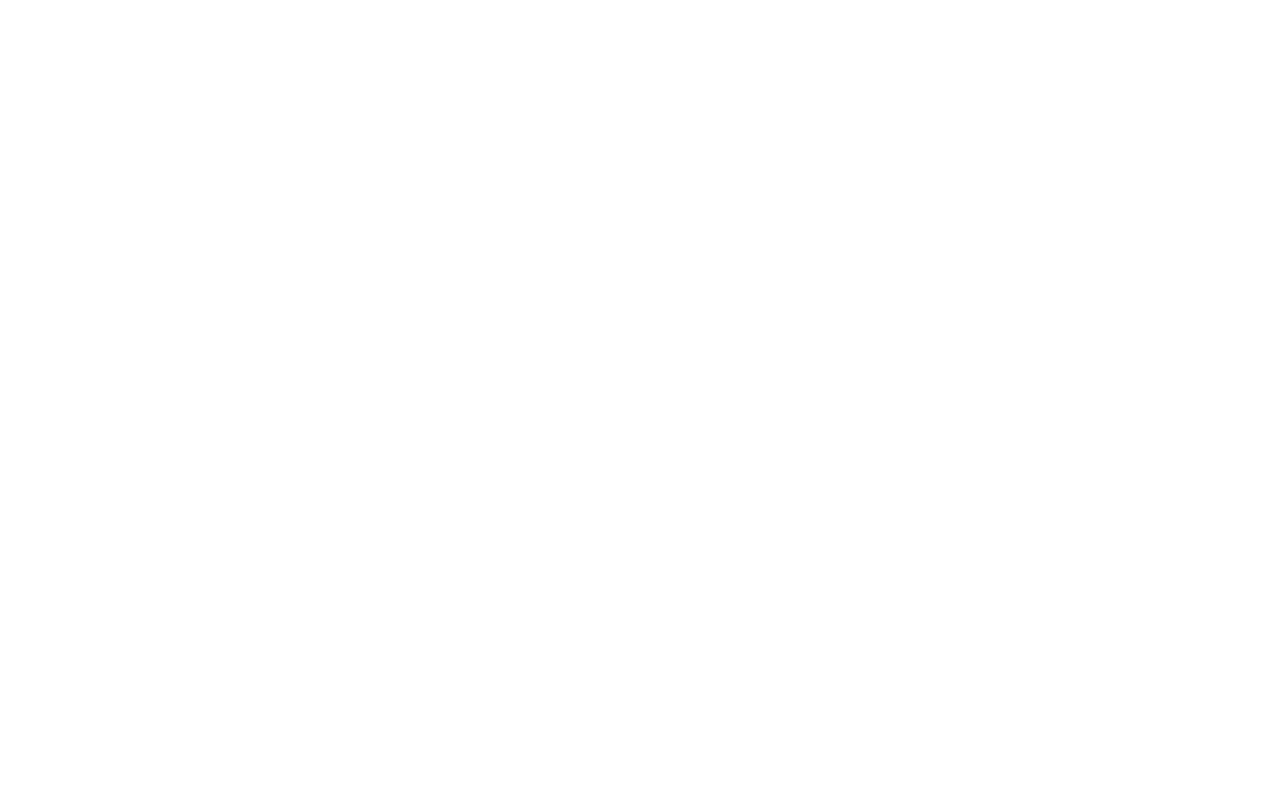
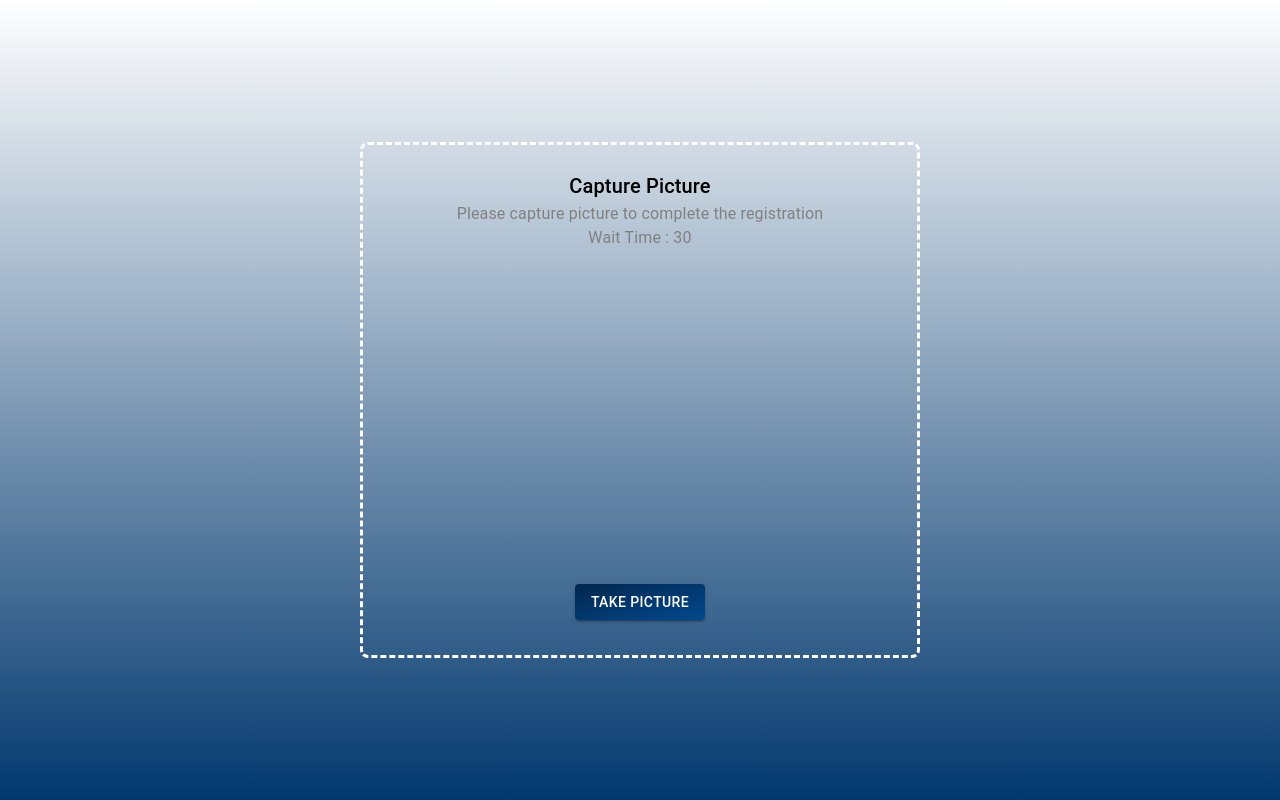
Before and after one commit to MerubS/FYP-Project, a React (Create React App) app in the folder frontend/: page /upload in a window 1280 px wide. Before the commit this address had no page. Built offline with nearby package versions, Linux system fonts and the light colour scheme; no server answers.

Commit message:
Upload picture changes

```diff
--- a/frontend/src/App.js
+++ b/frontend/src/App.js
@@ -6,6 +6,7 @@ import Test from "./Pages/Test"
 import { BrowserRouter as Router, Routes, Route } from "react-router-dom";
 import './App.css';
 import Thankyou from "./Pages/Thankyou";
+import Uploadpic from "./Pages/Uploadpic";
 
 
 function App() {
@@ -18,6 +19,7 @@ function App() {
             <Route path="/dashboard" element={<TabPanel />} />
             <Route path="/register" element={<Register/>}/>
             <Route path="/test" element={<Test/>}/>
+            <Route path="/upload" element={<Uploadpic/>}/>
             <Route path="/thankyou" element={<Thankyou/>}/>
         </Routes>
       </Router>
--- a/frontend/src/Components/Navbar.js
+++ b/frontend/src/Components/Navbar.js
@@ -8,7 +8,7 @@ const Navbar = () => {
     <AppBar position="static" style={{background: 'linear-gradient(to right bottom, #00264D, #02386E , #00498D)'}}>
       <Toolbar sx={{ display: { xs: "flex" }, flexDirection: "row", justifyContent: "space-between"}}>
         <Typography variant="h6" component="div" > Smart Invigilance Tool </Typography>
-        <Box component="span" sx={{display: { md: "flex" }, flexDirection: "row", justifyContent: "space-evenly",}}>
+        {/* <Box component="span" sx={{display: { md: "flex" }, flexDirection: "row", justifyContent: "space-evenly",}}>
         <Typography variant="h8" component="div" sx={{paddingRight:'30px'}} >
           Home
         </Typography>
@@ -21,7 +21,7 @@ const Navbar = () => {
         <Typography variant="h8" component="div" sx={{paddingRight:'30px'}} >
           Sign in
         </Typography>
-        </Box>
+        </Box> */}
 
       </Toolbar>
     </AppBar>
--- a/frontend/src/Pages/BasicTabs/index.js
+++ b/frontend/src/Pages/BasicTabs/index.js
@@ -6,6 +6,8 @@ import Box from '@mui/material/Box';
 import Dashboard from '../Dashboard';
 import Report from '../Report';
 import QuestionBank from '../QuestionBank';
+import Navbar from '../../Components/Navbar';
+import Footer from '../../Components/Footer';
 
 function TabPanel(props) {
   const { children, value, index, ...other } = props;
@@ -42,7 +44,9 @@ export default function BasicTabs() {
   };
 
   return (
-    <Box sx={{ width: '100%' }}>
+    <>
+    <Navbar> </Navbar>
+    <Box sx={{ width: '100%' , marginBottom:'50px'}}>
       <Box sx={{ borderBottom: 1, borderColor: 'divider' }}>
         <Tabs value={value} onChange={handleChange} aria-label="basic tabs example">
           <Tab label="Dashboard" {...a11yProps(0)} />
@@ -60,5 +64,8 @@ export default function BasicTabs() {
         <Report/>
       </TabPanel>
     </Box>
+    <Footer/>
+    </>
+
   );
 }
--- a/frontend/src/Pages/QuestionBank/index.js
+++ b/frontend/src/Pages/QuestionBank/index.js
@@ -53,8 +53,8 @@ const QuestionBank = () => {
         {sbar.sopen && <PositionedSnackbar success={sbar.sstatus} open={sbar.sopen} handleClose={()=>{setsbar({sopen:false , sstatus:''})}}/>}
         <CreateQuestion open={open} setopen={()=>{setOpen(false)}} callback={showMessage}/>
         {isEdit && <EditQuestion open={isEdit} setopen={()=>{setisEdit(false)}} callback={showMessage} row={currques}/>}
-       <Grid container sx={{height:'70vh',marginTop:2, marginBottom:6}}>
-       <Grid container justifyContent='end' style={{padding:'3px'}}>
+       <Grid container sx={{height:'70vh',marginTop:0.2, marginBottom:6}}>
+       <Grid container justifyContent='end' style={{padding:'2px'}}>
     <Button color="primary" size="medium" onClick={deleteques} startIcon={<DeleteIcon />}> </Button>
     <Button color="primary" size="medium" onClick={()=>{currques && setisEdit(true)}} startIcon={<EditIcon />}> </Button>
      </Grid>
--- a/frontend/src/Pages/Register/index.js
+++ b/frontend/src/Pages/Register/index.js
@@ -35,7 +35,7 @@ const Register = () => {
             console.log(response.data.message);
             if (response.data.message === 'Success') {
                 localStorage.setItem('Candidatedetails', JSON.stringify(registerdata));
-                navigate('/test');
+                navigate('/upload');
             }
         }). catch((err)=>{
             console.log(err);
--- a/frontend/src/Pages/Report/index.js
+++ b/frontend/src/Pages/Report/index.js
@@ -21,7 +21,7 @@ const Report = () => {
         { field: 'pass', headerName: 'Pass', width: 130 },
       ];
  return (
-    <Grid container sx={{height:'80vh',marginTop:3}}>
+    <Grid container sx={{height:'70vh',marginTop:3}}>
     <DataGrid
      rows={rows}
      columns={columns}
--- a/frontend/src/Pages/Test/index.js
+++ b/frontend/src/Pages/Test/index.js
@@ -14,7 +14,7 @@ const Test = () => {
   const [loading , setloading] = useState(false);
   const [answers,setanswers] = useState([]);
   const [timelimit , settimelimit] = useState('');
-  const [open,setopen] = useState(true);
+  const [open,setopen] = useState(false);
   const [disable , setdisable] = useState(timelimit === 0 ? true : false)
 
   useEffect(()=>{
--- a/frontend/src/Pages/Uploadpic/index.js
+++ b/frontend/src/Pages/Uploadpic/index.js
@@ -1,16 +1,9 @@
 import { Typography , Grid , Button , Box } from "@mui/material";
-import folder from '../../Images/folder.svg';
-
-
 import { useParams } from "react-router-dom";
 import { useRef, useEffect, useState } from "react";
 import socketio from "socket.io-client";
 import Webcam from 'react-webcam';
-
-
-
-////////// UserID will come from node backend after SignUp of student
-///////////////////////// Here i will take pictures for model training
+import { useNavigate } from "react-router-dom";
 
 
 const Uploadpic = () => {
@@ -18,7 +11,7 @@ const Uploadpic = () => {
 
    const params = useParams();
    const studentId = "42401802299227";    /////////// Will come from backend
-
+   const navigate = useNavigate();
    const webcamRef = useRef(null);
    const [picCount, SetPicCount] = useState(0);
 
@@ -32,11 +25,6 @@ const Uploadpic = () => {
      autoConnect: false,
    });
 
-
-
-
-
-
    useEffect(() => {
 
       socket.connect();
@@ -48,29 +36,12 @@ const Uploadpic = () => {
     );
 
 
-   const sendData = (data) => {
-     socket.emit("register_user", {
+   const sendData = async (data) => {
+    await socket.emit("register_user", {
        id: studentId,
        data: data,
      });
    };
-
-   // const startConnection = () => {
-
-   //       console.log("Local Stream found");
-
-   //       // socket.connect();
-   //       // socket.emit("join", { username: localUsername, room: roomName });
-
-   //       const interval = setInterval(() => {
-
-   //       let im = webcamRef.current.getScreenshot();
-   //       im = im.substring(23, im.length);
-   //       // sendData(im)
-   //       console.log("hello")
-   //       }, 1000/30);
-
-   // };
 
 
    const capture = async () => {
@@ -83,12 +54,13 @@ const Uploadpic = () => {
          im = im.substring(23, im.length);
          SetPicCount(i+1)
          pictures.push(im)
-         sendData(im)
+        await sendData(im)
          await sleep(1000);
 
       }
 
       socket.disconnect();
+      navigate('/test');
 
    }
 
@@ -96,62 +68,21 @@ const Uploadpic = () => {
 
    return (
 
-
-
-      <div>
-      {/* <label>{"Username: " + localUsername}</label>
-      <label>{"Room Id: " + roomName}</label> */}
-      {/* <video autoPlay muted playsInline ref={localVideoRef} /> */}
-
-      <h1>
-         Time to take picture for registration
-      </h1>
-
-      <h1>
-         {picCount}
-      </h1>
-      <div className="webcam-img">
-
-                <Webcam
-
-                audio={false}
-
-                height={550}
-
-                ref={webcamRef}
-
-                screenshotFormat="image/jpeg"
-
-                width={550}
-
-                videoConstraints={videoConstraints}
-
-                />
-
-                </div>
-      <div>
-        <button label="press to start" onClick={capture}>Press</button>
-      </div>
-    </div>
-
-
-
-
-
-
-
-      // <Grid container justifyContent="center" alignItems="center" style={{background: 'linear-gradient(#FFFFFF,#02386E)',height:'100vh'}}>
-      //    <Grid alignItems="center" style={{height:'30vh' , width:'70vh',borderRadius: '0.5rem' , padding:"25px", borderStyle:'dashed', borderColor:'white' }}>
-      //        <img src={folder} style={{ height: '4rem' , width: '4rem' , margin:'auto' , display:'block' }}/>
-      //        <Typography align="center">
-      //           Drag your picture here to start uploading.
-      //        </Typography>
-      //        <Typography align="center" style={{color:'grey'}}> ------------ OR ----------- </Typography>
-      //        <Box align="center" style={{padding:'10px'}}>
-      //        <Button variant="contained" style={{color:'white' , background: 'linear-gradient(to right bottom, #00264D, #02386E , #00498D)' , margin:'auto'}} > Browse Files </Button>
-      //        </Box>
-      //    </Grid>
-      // </Grid>
+<>
+      <Grid container justifyContent="center" alignItems="center" style={{background: 'linear-gradient(#FFFFFF,#02386E)',height:'100vh'}}>
+         <Grid alignItems="center" style={{ width:'70vh',borderRadius: '0.5rem' , padding:"25px", borderStyle:'dashed', borderColor:'white' }}>
+         <Typography align="center" variant="h6"> Capture Picture </Typography>
+         <Typography align="center" sx={{color:'grey'}}> Please capture picture to complete the registration </Typography>
+         <Typography align="center" sx={{color:'grey'}}> Wait Time : {30 - picCount} </Typography>
+         <Box align="center" style={{padding:'10px'}}>
+         <Webcam audio={false}  height={300} ref={webcamRef} screenshotFormat="image/jpeg" width={300} videoConstraints={videoConstraints}/>
+          </Box>
+             <Box align="center" style={{padding:'10px'}}>
+             <Button variant="contained" onClick={capture} style={{color:'white' , background: 'linear-gradient(to right bottom, #00264D, #02386E , #00498D)' , margin:'auto'}} > Take Picture  </Button>
+             </Box>
+         </Grid>
+      </Grid>
+      </>
    );
 }
 
```
Also changed, not shown: frontend/src/Components/Footer.js (+5 -5 lines).
